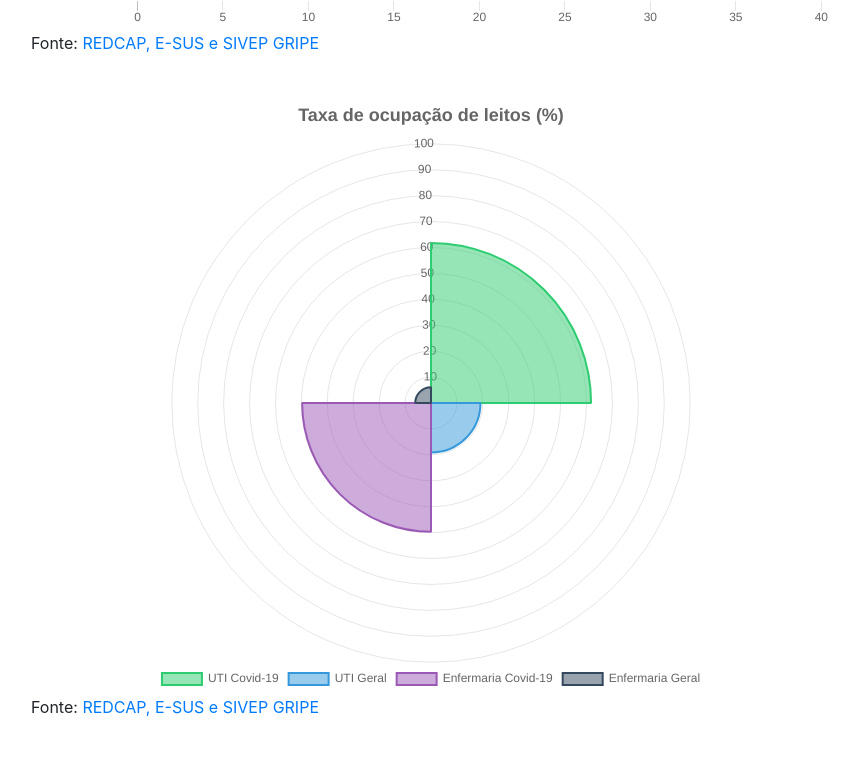
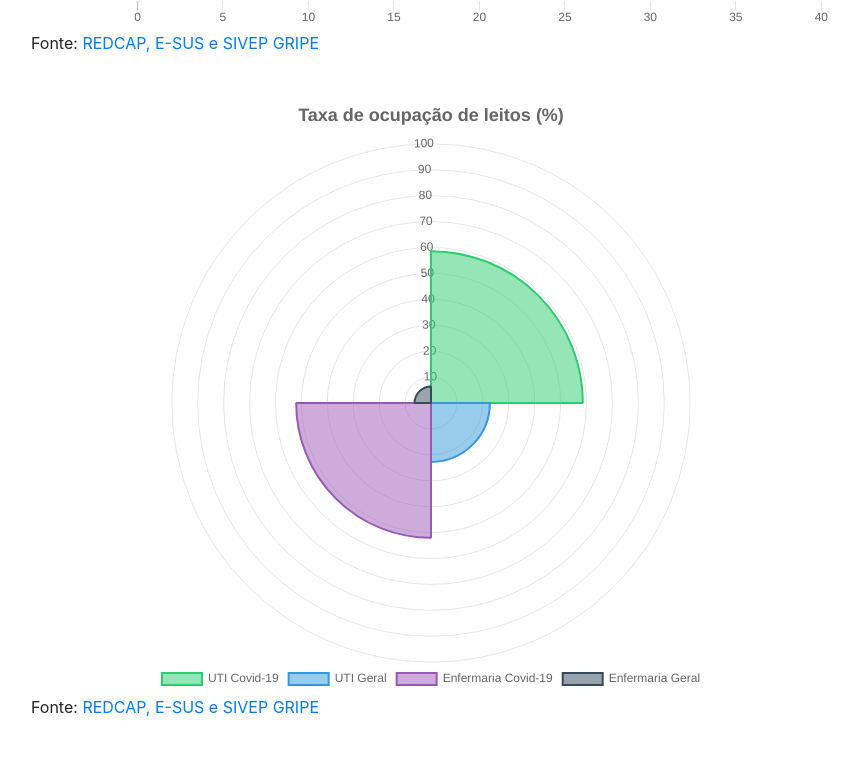
Before and after one commit to danbuck84/danbuck84.github.io, a website: page pages/covid19sjc/public/index.html in a window 1280 px wide. Shown: the part 1526-2296 px from the top of the page, without its empty margins (209-1068 px from the left). Drawn offline with nearby package versions, Linux system fonts and the light colour scheme.

Commit message:
updating totalCases.js, occupancyRate.js and index.html

```diff
--- a/pages/covid19sjc/public/index.html
+++ b/pages/covid19sjc/public/index.html
@@ -13,7 +13,7 @@
 <body>
     <div class="sticky-top">
         <nav class="navbar navbar-light" style="background-color: #e3f2fd;">
-            <a class="navbar-brand">Covid-19 em São José dos Campos (<output id="date"></output>)</a>
+            <a class="navbar-brand">Covid-19 em São José dos Campos, última atualização: 26/05/2020</a>
             <button class="navbar-toggler" type="button" data-toggle="collapse" data-target="#navbarNavAltMarkup" aria-controls="navbarNavAltMarkup" aria-expanded="false" aria-label="Toggle navigation">
                 <span class="navbar-toggler-icon"></span>
             </button>
@@ -88,7 +88,6 @@
         <script src="../public/casesByGender.js"></script>
         <script src="../public/casesByAge.js"></script>
         <script src="../public/confirmedDown.js"></script>
-        <script src="date.js"></script>
     </div>
 
     <script src="https://code.jquery.com/jquery-3.5.1.slim.min.js" integrity="sha384-DfXdz2htPH0lsSSs5nCTpuj/zy4C+OGpamoFVy38MVBnE+IbbVYUew+OrCXaRkfj" crossorigin="anonymous"></script>
--- a/pages/covid19sjc/public/occupancyRate.js
+++ b/pages/covid19sjc/public/occupancyRate.js
@@ -43,10 +43,10 @@ function occupancyRate() {
         datasets: [
             {
                 data: [
-                    61.76,
-                    19.09,
-                    49.71,
-                    6.08,
+                    58.59,
+                    22.72,
+                    52.02,
+                    6.36,
                 ],
                 backgroundColor: [
                     'rgba(46, 204, 113,0.5)',
--- a/pages/covid19sjc/public/totalCases.js
+++ b/pages/covid19sjc/public/totalCases.js
@@ -112,6 +112,10 @@ function totalCases() {
             '20/05/2020',
             '21/05/2020',
             '22/05/2020',
+            '23/05/2020',
+            '24/05/2020',
+            '25/05/2020',
+            '26/05/2020',
         ],
         datasets: [
             {
@@ -189,6 +193,10 @@ function totalCases() {
                     29,
                     30,
                     30,
+                    31,
+                    31,
+                    31,
+                    31,
                 ],
             },
             {
@@ -266,6 +274,10 @@ function totalCases() {
                     387,
                     412,
                     427,
+                    427,
+                    427,
+                    427,
+                    437,
                 ],
             },
             {
@@ -343,6 +355,10 @@ function totalCases() {
                     553,
                     578,
                     612,
+                    616,
+                    612,
+                    612,
+                    687,
                 ],
             }
         ],
```
